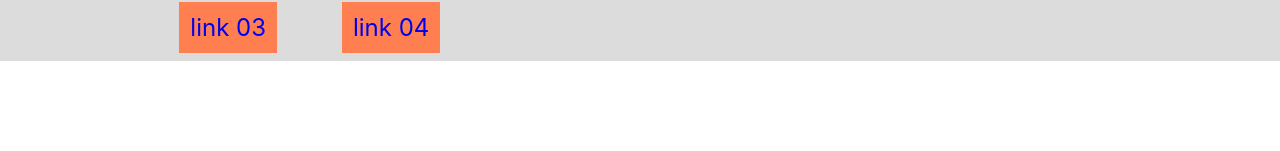
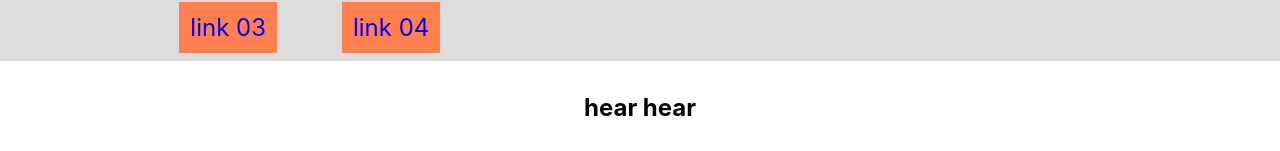
Before and after one commit to bappyasif/public-forum-an-attempt, a React (Create React App) app: page /public-forum-an-attempt/test in a window 1280 px wide. Shown: the part 1608-1759 px from the top of the page. Before the commit the page ends 1669 px from the top, so only its background shows below. Built offline with nearby package versions, Linux system fonts and the light colour scheme.

Commit message:
fixed nesting routes issue

```diff
--- a/src/App.js
+++ b/src/App.js
@@ -1,5 +1,5 @@
 // import logo from './logo.svg';
-import { BrowserRouter, Route, Routes } from 'react-router-dom';
+import { BrowserRouter, Outlet, Route, Routes } from 'react-router-dom';
 import './App.css';
 import ComponentsContainer from './components/components-container';
 
@@ -21,6 +21,7 @@
               </main>
             }
           />
+          {/* <Outlet /> */}
         </Routes>
       </BrowserRouter>
 
--- a/src/components/components-container.js
+++ b/src/components/components-container.js
@@ -1,4 +1,5 @@
 import React, { createContext, useEffect, useState } from 'react'
+import { Outlet } from 'react-router-dom';
 import DashboardContainer from './forum-dashboard/dashboard-container';
 import FooterContents from './forum-dashboard/footer-content';
 import HeaderUI from './header-section'
@@ -30,6 +31,7 @@
         <UserTopic />
         <DashboardContainer setAllStates={setAllStates} />
         <FooterContents />
+        <Outlet />
       </main>
     </UserContext.Provider>
   )
```
